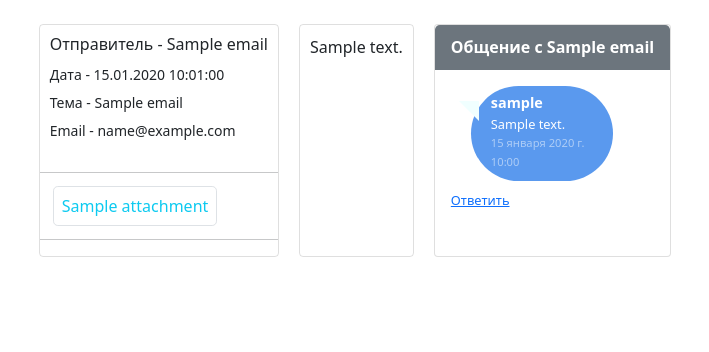
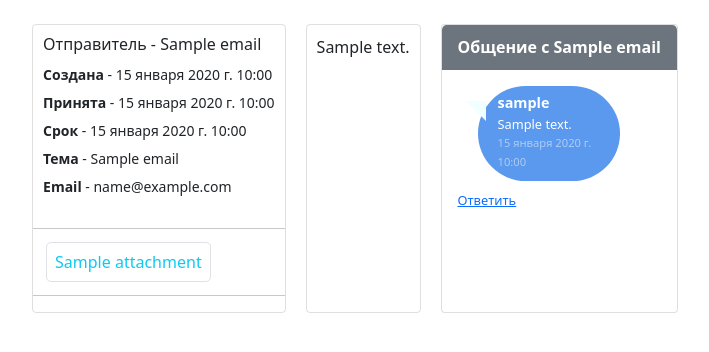
Before and after one commit to Alex-Cha-0/ServiceDesk, a Django app: page /message/1 in a window 1280 px wide. Shown: the part 57-409 px from the top of the page, without its empty margins (285-994 px from the left). Run offline with Django 4.2, Linux system fonts and the light colour scheme; a user stored in the database is signed in; tables that the repository leaves empty hold one stand-in row (values such as "Sample post"); parts of the project's set-up code (start-up, migrations or seed data) failed here and were passed over; some libraries are stand-ins or nearby versions.

Commit message:
update date accepted

```diff
--- a/applications/models.py
+++ b/applications/models.py
@@ -245,6 +245,7 @@ class Email(models.Model):
     uid_division = models.ForeignKey(Division, models.DO_NOTHING, db_column='uid_Division', blank=True,
                                      null=True)  # Field name made lowercase.
     html_body = models.TextField(blank=True, null=True)
+    date_accepted = models.DateTimeField(blank=True, null=True)
 
     def get_absolute_url(self):
         return reverse('message', kwargs={'pk': self.pk})
--- a/applications/templates/message.html
+++ b/applications/templates/message.html
@@ -15,9 +15,11 @@
     <div class="message-info">
         <div class="message-info-content">
             <h6>Отправитель - {{ data.sender_name }}</h6>
-            <p class="mb-1"><small>Дата - {{ data.datetime_send|date:"d.m.Y H:m:s" }}</small></p>
-            <p class="mb-1"><small>Тема - {{ data.subject }}</small></p>
-            <p class="mb-1"><small>Email - {{ data.sender_email }}</small></p>
+            <p class="mb-1"><small><b>Создана</b> - {{ data.datetime_send }}</small></p>
+            <p class="mb-1"><small><b>Принята</b> - {{ data.date_accepted }}</small></p>
+            <p class="mb-1"><small><b>Срок</b> - {{ data.control_period }}</small></p>
+            <p class="mb-1"><small><b>Тема</b> - {{ data.subject }}</small></p>
+            <p class="mb-1"><small><b>Email</b> - {{ data.sender_email }}</small></p>
         </div>
         <div class="message-attachments">
         {% for attach in attachment %}
--- a/applications/templatetags/app_tags.py
+++ b/applications/templatetags/app_tags.py
@@ -1,7 +1,6 @@
 from django import template
 
 from applications.models import Email, AuthUser, AuthUserGroups, MailSettings
-
 
 register = template.Library()
 
@@ -25,10 +24,18 @@ def get_count_new_order():
     return Email.objects.filter(open_order=False, close_order=False).count()
 
 
-@register.simple_tag()
-def get_count_in_work():
-    return Email.objects.filter(open_order=True).count()
+@register.simple_tag(takes_context=True)
+def get_count_in_work(context):
+    try:
+        user = context['user']
+        if user:
+            user_id = AuthUser.objects.filter(username=user).values('id')
+            return Email.objects.filter(open_order=True, specialist=user_id[0]['id']).count()
+        else:
+            return False
 
+    except:
+        pass
 
 # @register.simple_tag(takes_context=True)
 # def get_quary_chat(context):
--- a/applications/urls.py
+++ b/applications/urls.py
@@ -19,6 +19,7 @@ urlpatterns = [
     path('close_order/<int:message_id>', CloseOrder.as_view(), name='close_order'),
     path('delete/<int:message_id>', delete_order, name='delete'),
     path('order/add_order', CreateOrder.as_view(), name='add_order'),
+    path('accepted_by_user/', AcceptedByUser.as_view(), name='accepted_by_user')
     # path('delete_chat_message/<int:chat_id>/<int:chat_message_id>', delete_chat_message, name='delete_chat_message'),
 
 ]
--- a/applications/views.py
+++ b/applications/views.py
@@ -199,6 +199,21 @@ class HomeByAccepted(ListView):
         return Email.objects.filter(open_order=True)
 
 
+class AcceptedByUser(ListView):
+    model = Email
+    template_name = 'index.html'
+    context_object_name = 'content'
+    paginate_by = 15
+
+    def get_context_data(self, *, object_list=None, **kwargs):
+        context = super().get_context_data(**kwargs)
+        context['title'] = f'Принятые {self.request.user}'
+        return context
+
+    def get_queryset(self):
+        return Email.objects.filter(specialist=self.request.user.id, open_order=True)
+
+
 class HomeByClosed(ListView):
     model = Email
     template_name = 'index.html'
@@ -308,6 +323,7 @@ class OpenOrder(LoginRequiredMixin, ListView):
         mod.close_order = 0
         mod.specialist = spec
         mod.control_period = mod.datetime_send + timedelta(days=10)
+        mod.date_accepted = datetime.now()
         mod.save()
         return Email.objects.filter(close_order=False)
 
--- a/templates/inc/_nav.html
+++ b/templates/inc/_nav.html
@@ -14,10 +14,10 @@
             <input class="form-control me-2" type="search" placeholder="Поиск" aria-label="Поиск">
             <button class="btn btn-outline-light my-2 my-sm-0" type="submit">Поиск</button>
 
-            <button class="btn btn-outline-light my-2 my-sm-0" type="submit">
+            <button class="btn btn-outline-light my-2 my-sm-0" type="button" onclick="location.href='{% url 'new' %}'">
             Новых <span class="badge badge-danger">{{ count_new }}</span>
             </button>
-            <button class="btn btn-outline-light my-2 my-sm-0" type="submit">
+            <button class="btn btn-outline-light my-2 my-sm-0" type="button" onclick="location.href='{% url 'accepted_by_user' %}'">
             В работе <span class="badge badge-danger">{{ count_in_work }}</span>
             </button>
 
```
Also changed, not shown: applications/migrations/0004_email_date_accepted.py (added).
